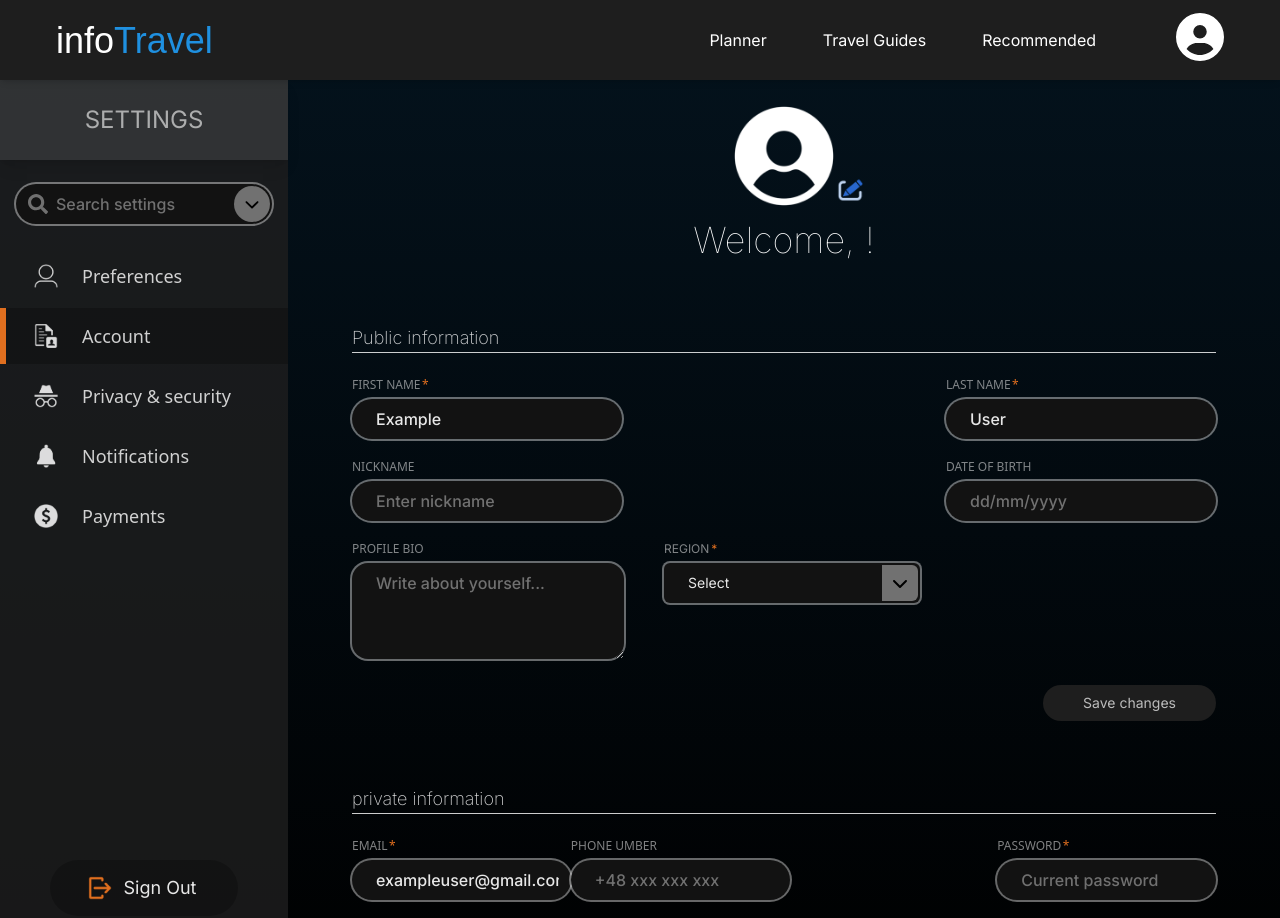
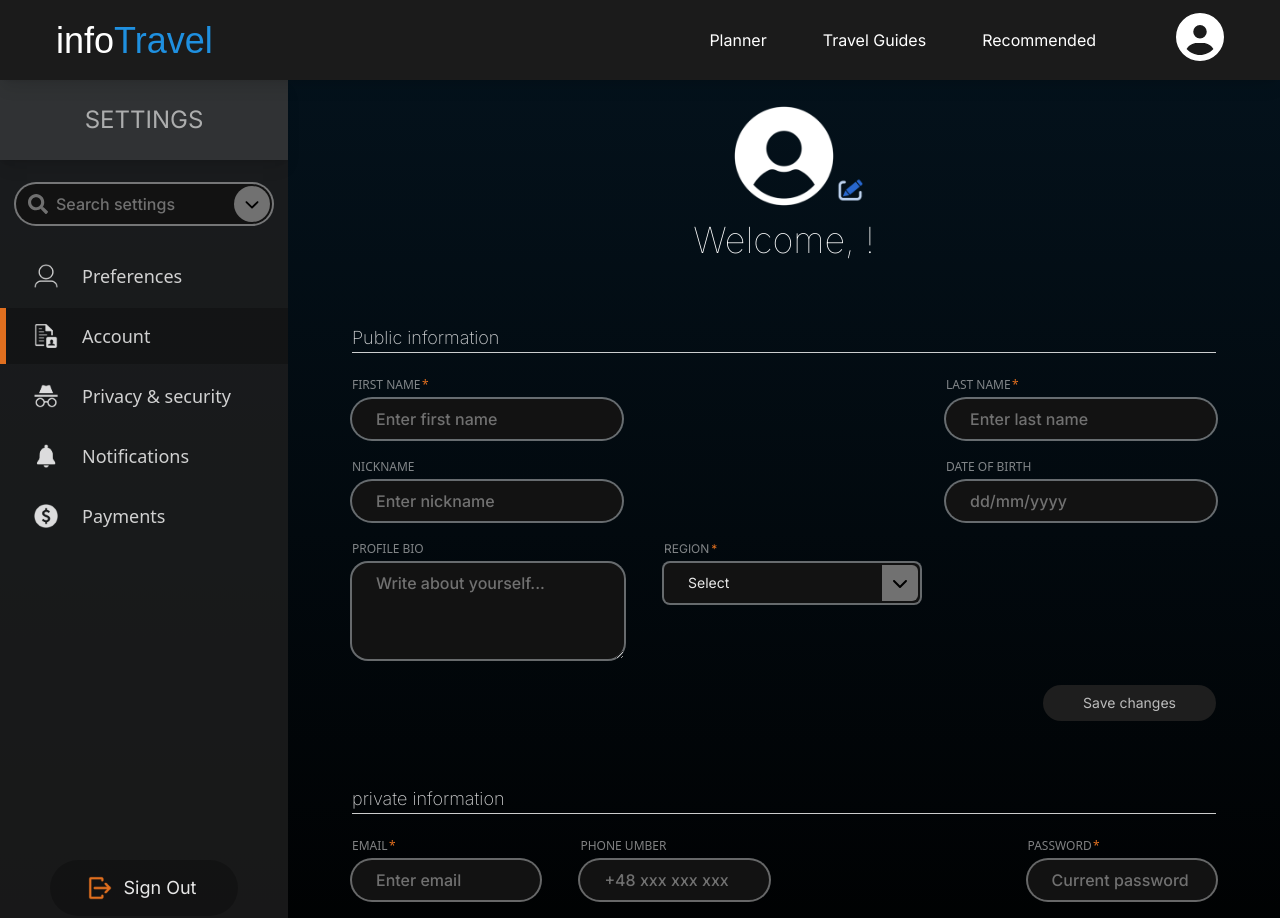
Before and after one commit to infoTravelProject/infoTravel, a Next.js app in the folder front/: page /settings/account in a window 1280 px wide. Shown: the top 918 px of the page. Built offline with nearby package versions, Linux system fonts and the light colour scheme; a web font is replaced by a local one.

Commit message:
displaying some user data from db in account settings

```diff
--- a/front/components/profile/ProfileHeader.js
+++ b/front/components/profile/ProfileHeader.js
@@ -1,7 +1,10 @@
 import { MdOutlineTravelExplore } from "react-icons/md";
 import { FaCircleUser } from "react-icons/fa6";
+import {useGlobalContext} from "@/components/context/GlobalContext";
 
 export default function ProfileHeader() {
+
+    const {user} = useGlobalContext();
 
     return (
         <div className="bg-[#1F90E0]/[0.12] min-h-[30vh] min-w-screen flex flex-row text-white">
@@ -12,7 +15,7 @@ export default function ProfileHeader() {
                 <div className="flex flex-col">
 
                     {/*name*/}
-                    <h2 className="text-3xl mb-4"> Example User</h2>
+                    <h2 className="text-3xl mb-4">{user&& user.firstName + " " + user.lastName}</h2>
                     <div className="leading-3">
 
                         {/*level and rank*/}
--- a/front/components/settings/Account.js
+++ b/front/components/settings/Account.js
@@ -5,8 +5,19 @@ import Button from "@/components/Button";
 import tempLanguageData from "@/data/tempLanguageData.json";
 
 const Account = () => {
-    const {setSettingsPage} = useGlobalContext();
+
+    const {setSettingsPage, user} = useGlobalContext();
     setSettingsPage("Account");
+
+    function mapper(data, value){
+        let returnItem;
+        data.map(item => {
+            if(item.value === value){
+                returnItem = item;
+            }
+        });
+        return returnItem;
+    }
 
     return (
         <div>
@@ -14,14 +25,14 @@ const Account = () => {
             <Label text={"Public information"}/>
             <div className="flex flex-col gap-y-5">
                 <div className={"flex justify-between flex-wrap gap-x-10 gap-y-5"}>
-                    <Button type={"input"} label={"first name"} required={true} inputPlaceholder={"Enter first name"} selectDefault={"Example"} color={"amber"}/>
-                    <Button type={"input"} label={"last name"} required={true} inputPlaceholder={"Enter last name"} selectDefault={"User"} color={"amber"}/>
-                    <Button type={"input"} label={"nickname"} inputPlaceholder={"Enter nickname"}/>
-                    <Button type={"input"} label={"date of birth"} inputPlaceholder={"dd/mm/yyyy"}/>
+                    <Button type={"input"} label={"first name"} required={true} inputPlaceholder={"Enter first name"} selectDefault={user&& user.firstName} color={"amber"}/>
+                    <Button type={"input"} label={"last name"} required={true} inputPlaceholder={"Enter last name"} selectDefault={user&& user.lastName} color={"amber"}/>
+                    <Button type={"input"} label={"nickname"} inputPlaceholder={"Enter nickname"} selectDefault={user&& user.nickname}/>
+                    <Button type={"input"} label={"date of birth"} inputPlaceholder={"dd/mm/yyyy"} selectDefault={user&& user.dateOfBirth}/>
                 </div>
                 <div className={"flex justify-between flex-wrap gap-x-10 gap-y-5"}>
-                    <div className={"flex-1 max-w-2xl"}><Button type={"input"} inputType={"textarea"} label={"profile bio"} inputPlaceholder={"Write about yourself..."}/></div>
-                    <div className={"min-w-64"}><Button type={"select"} selectData={tempLanguageData} label={"region"} required={true} color={"amber"}/></div>
+                    <div className={"flex-1 max-w-2xl"}><Button type={"input"} inputType={"textarea"} label={"profile bio"} inputPlaceholder={"Write about yourself..."} selectDefault={user&& user.profileBio}/></div>
+                    <div className={"min-w-64"}><Button type={"select"} selectData={tempLanguageData} label={"region"} required={true} color={"amber"} selectDefault={user&& mapper(tempLanguageData, user.region)}/></div>
                     <div className={"w-64"}></div>
                 </div>
                 <div className={"flex justify-end"}>
@@ -30,17 +41,17 @@ const Account = () => {
             </div>
             <Label text={"private information"}/>
             <div className="flex flex-col gap-y-5">
-                <div className={"flex justify-between"}>
-                    <Button type={"input"} label={"email"} required={true} inputPlaceholder={"Enter email"} selectDefault={"exampleuser@gmail.com"} color={"amber"}/>
-                    <Button type={"input"} label={"phone umber"} inputPlaceholder={"+48 xxx xxx xxx"}/>
+                <div className={"flex justify-between flex-warp gap-x-10 gap-y-5"}>
+                    <Button type={"input"} label={"email"} required={true} inputPlaceholder={"Enter email"} selectDefault={user&& user.email} color={"amber"}/>
+                    <Button type={"input"} label={"phone umber"} inputPlaceholder={"+48 xxx xxx xxx"} selectDefault={user&& user.phoneNumber}/>
                     <div className={"w-64"}></div>
                     <Button type={"input"} inputType={"password"} label={"password"} required={true} inputPlaceholder={"Current password"} color={"red"}></Button>
                 </div>
-                <div className={"flex justify-between"}>
+                <div className={"flex justify-between flex-warp gap-x-10 gap-y-5"}>
                     <button><Button text={"Add recovery email"} type={"button-contrast"}/></button>
                     <button><Button text={"Change password"} type={"button-contrast"} color={"red"}/></button>
                 </div>
-                <div className={"flex justify-between"}>
+                <div className={"flex justify-between flex-warp gap-x-10 gap-y-5"}>
                     <button><Button text={"Change email"} type={"button-contrast"} color={"amber"}/></button>
                     <button><Button text={"Delete account"} type={"button-contrast"} color={"red"}/></button>
                 </div>
--- a/front/components/settings/SettingsHeader.js
+++ b/front/components/settings/SettingsHeader.js
@@ -1,9 +1,7 @@
 import Image from "next/image";
 import {useGlobalContext} from "@/components/context/GlobalContext";
-import {useRouter} from "next/navigation";
 
 const SettingsHeader = () => {
-    const router = useRouter();
     const {user} = useGlobalContext();
     return (
         <div className="h-fit flex flex-col">
```
